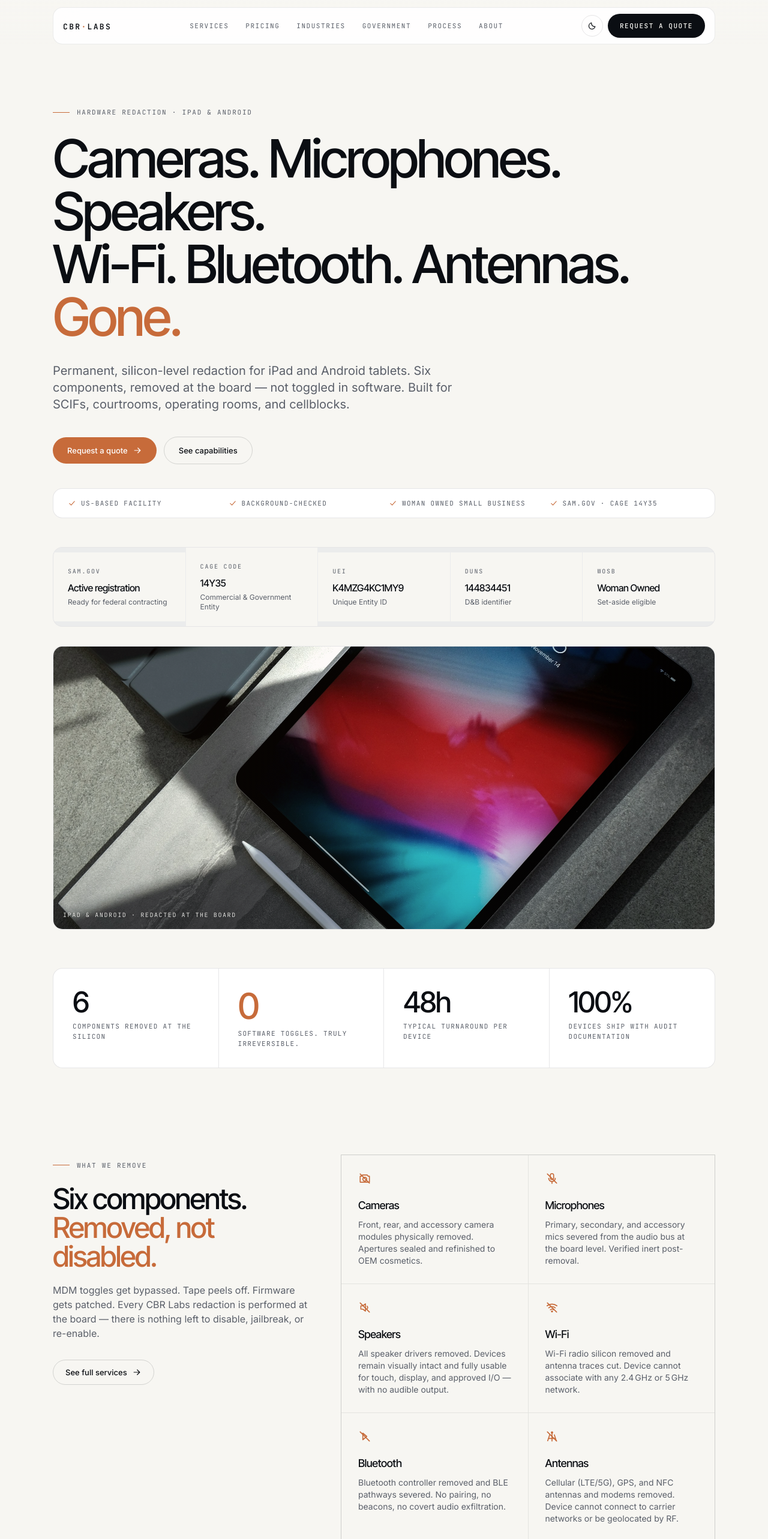
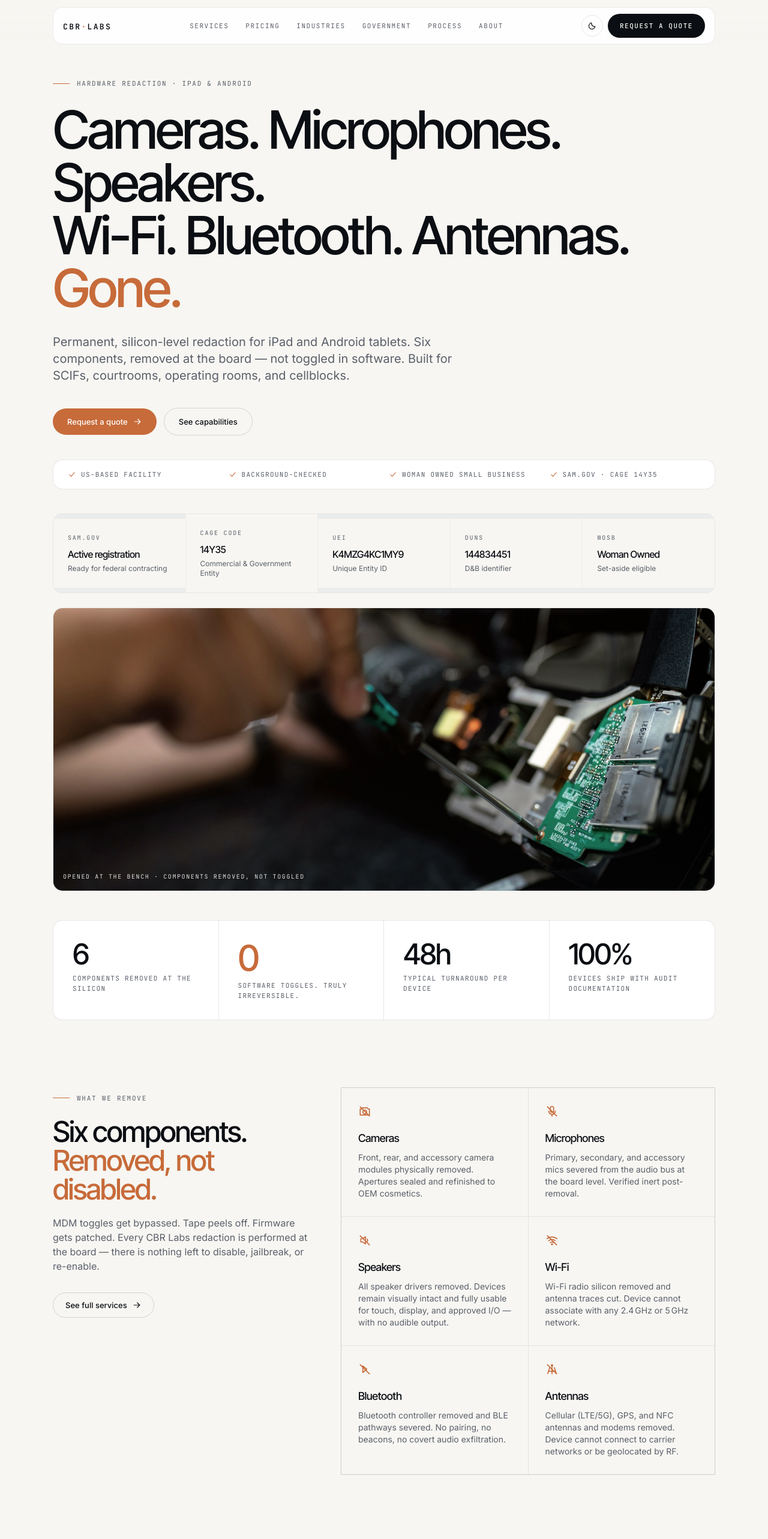
Before and after one commit to rob637/CBRLabs, a Next.js app: page / in a window 1280 px wide. Shown: the top 2566 px of the page at 60% size. Built offline with nearby package versions, Linux system fonts and the light colour scheme.

Commit message:
polish(home): tighten section paddings; teardown hero photo

```diff
--- a/app/page.js
+++ b/app/page.js
@@ -65,7 +65,7 @@ export default function HomePage() {
       <script type="application/ld+json" dangerouslySetInnerHTML={{ __html: JSON.stringify(faqJsonLd) }} />
 
       {/* HERO */}
-      <section className="container-xl pt-16 pb-10 sm:pt-24 sm:pb-12">
+      <section className="container-xl pt-8 pb-8 sm:pt-12 sm:pb-10">
         <Reveal>
           <div className="eyebrow">Hardware redaction · iPad &amp; Android</div>
         </Reveal>
@@ -107,7 +107,7 @@ export default function HomePage() {
       </section>
 
       {/* FEDERAL CREDENTIALS — visible above the fold for gov buyers */}
-      <section className="container-xl pb-8">
+      <section className="container-xl pb-6">
         <Reveal>
           <div className="surface overflow-hidden">
             <div className="grid items-center gap-px bg-ink/[0.08] sm:grid-cols-2 lg:grid-cols-5">
@@ -142,24 +142,24 @@ export default function HomePage() {
       </section>
 
       {/* HERO FIGURE */}
-      <section className="container-xl pb-12 sm:pb-16">
+      <section className="container-xl pb-10 sm:pb-12">
         <Reveal>
           <figure className="brand-figure aspect-[16/9] sm:aspect-[21/9]">
             <Image
               src="/images/home-tablet.jpg"
-              alt="iPad and Apple Pencil on a stone surface — representative of the tablet platforms CBR Labs redacts at the silicon level."
+              alt="Hands using a precision screwdriver inside an opened tablet — exposing the green logic board, ribbon cables, and shielded modules that CBR Labs removes at the silicon."
               fill
               priority
               sizes="(min-width: 1024px) 1024px, 100vw"
               className="object-cover"
             />
-            <figcaption className="brand-figure-caption">iPad &amp; Android · Redacted at the board</figcaption>
+            <figcaption className="brand-figure-caption">Opened at the bench · Components removed, not toggled</figcaption>
           </figure>
         </Reveal>
       </section>
 
       {/* STATS */}
-      <section className="container-xl pb-16">
+      <section className="container-xl pb-12">
         <div className="surface overflow-hidden">
           <div className="grid grid-cols-2 md:grid-cols-4">
             {stats.map((s, i) => {
@@ -179,7 +179,7 @@ export default function HomePage() {
       </section>
 
       {/* CAPABILITIES */}
-      <section className="container-xl py-20">
+      <section className="container-xl py-16">
         <div className="grid gap-12 lg:grid-cols-12">
           <div className="lg:col-span-5">
             <Reveal><div className="eyebrow">What we remove</div></Reveal>
@@ -219,7 +219,7 @@ export default function HomePage() {
       </section>
 
       {/* FAQ */}
-      <section className="container-xl py-20">
+      <section className="container-xl py-16">
         <Reveal><div className="eyebrow">Frequently asked</div></Reveal>
         <Reveal delay={80}>
           <h2 className="mt-6 max-w-3xl font-display text-4xl font-medium tracking-tightest sm:text-5xl">
@@ -243,7 +243,7 @@ export default function HomePage() {
       </section>
 
       {/* CTA */}
-      <section className="container-xl py-20">
+      <section className="container-xl py-16">
         <Reveal>
           <div className="surface relative overflow-hidden p-10 sm:p-16">
             <div className="grid items-center gap-8 lg:grid-cols-12">
```
Also changed, not shown: public/images/home-tablet.jpg.
